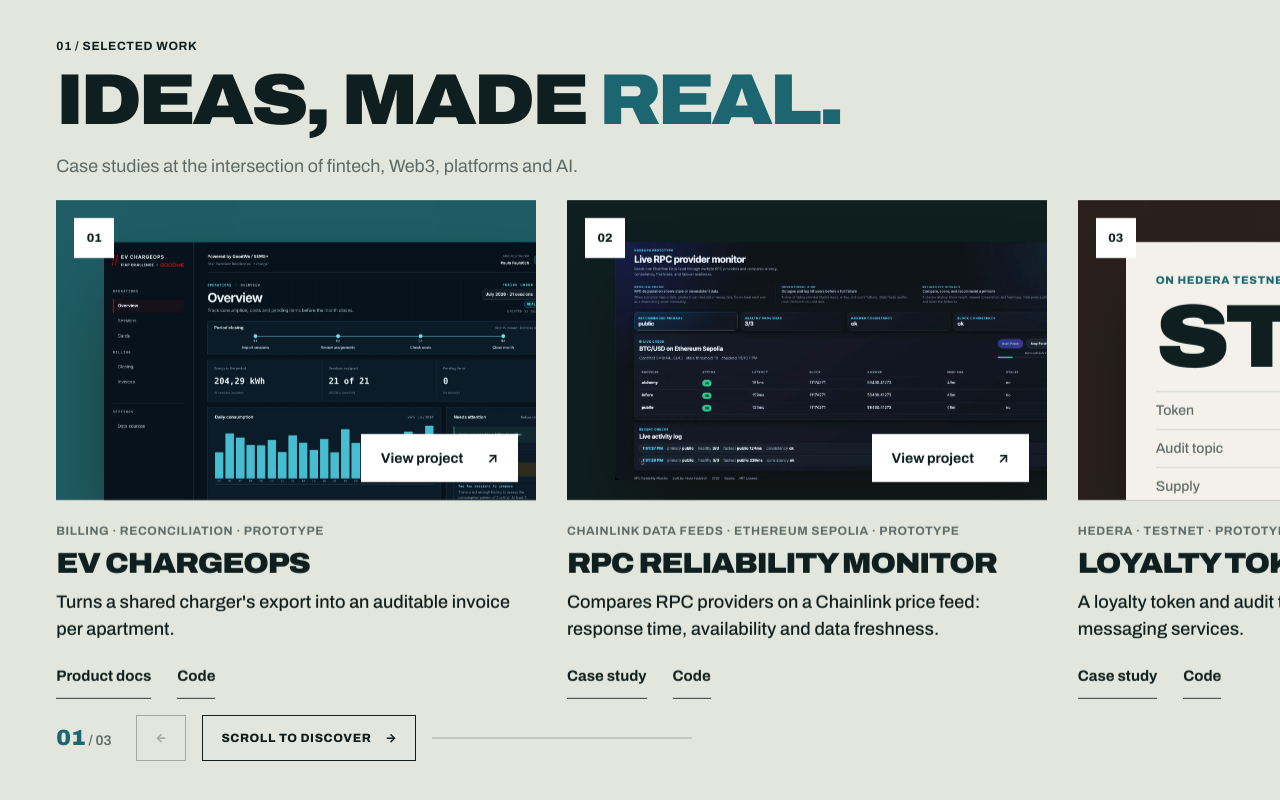
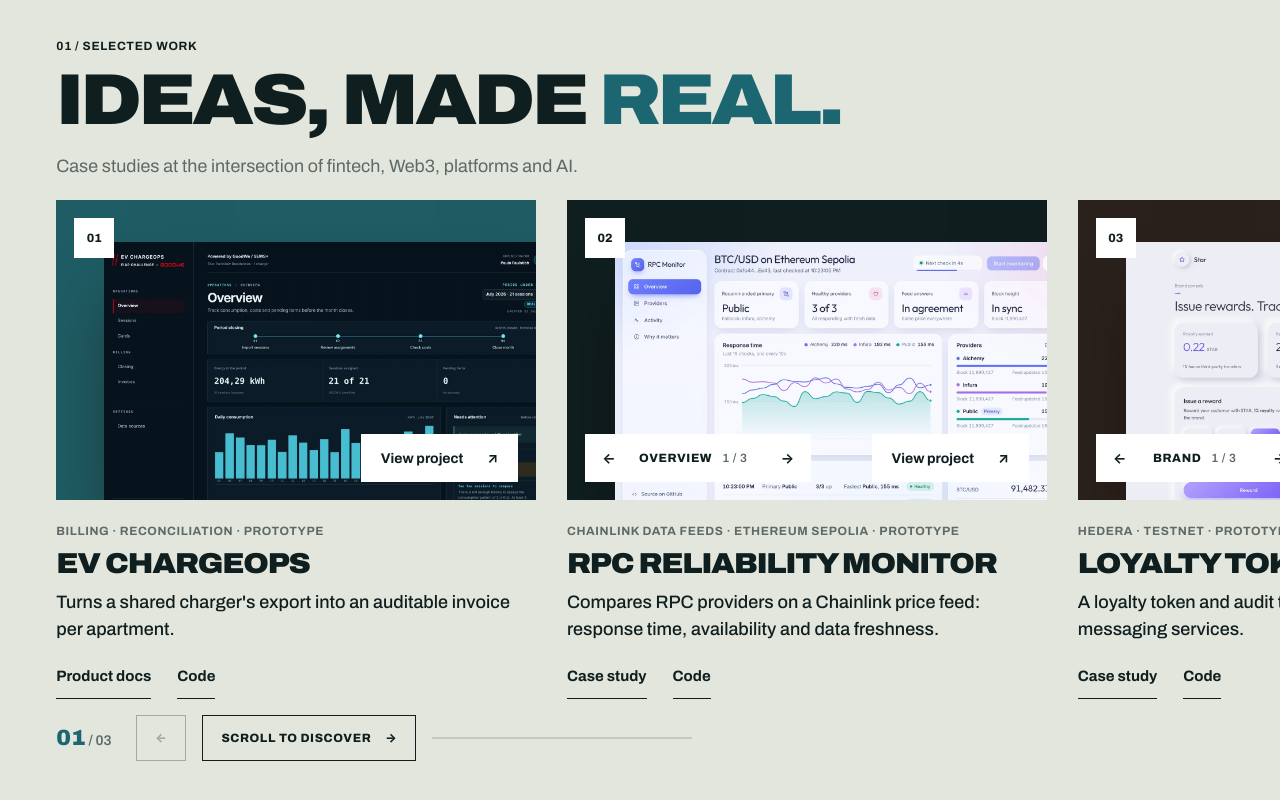
Before and after one commit to paulo-faulstich/paulofaulstich.com, a plain HTML site: page index.html in a window 1280 px wide. Shown: the part 1796-2596 px from the top of the page. Drawn offline with Linux system fonts and the light colour scheme.

Commit message:
Project cards: screenshot sliders for the RPC monitor and the Hedera prototype
Co-Authored-By: Claude Fable 5.2 <noreply@anthropic.com>
Claude-Session: https://claude.ai/code/session_01GB7Mbi2dccKULKQh7EdbTw

```diff
--- a/index.html
+++ b/index.html
@@ -14,7 +14,7 @@
 <meta name="twitter:card" content="summary_large_image">
 <link rel="icon" href="assets/favicon.svg" type="image/svg+xml">
 <link rel="preload" href="v3/fonts/archivo.woff2" as="font" type="font/woff2" crossorigin>
-<link rel="stylesheet" href="v3/v3.css?v=4fcd0cbb">
+<link rel="stylesheet" href="v3/v3.css?v=af669a2f">
 </head>
 <body>
 <a class="skip" href="#main">Skip to content</a>
@@ -122,11 +122,22 @@
     </article>
 
     <article class="card">
+      <div class="stage" data-shots>
         <a class="scene s-violet" href="https://github.com/paulo-faulstich/rpc-reliability-monitor" target="_blank" rel="noopener" aria-label="RPC reliability monitor on GitHub">
           <span class="num" aria-hidden="true">02</span>
-        <span class="win"><img src="assets/rpc-dashboard.webp" width="1600" height="827" loading="lazy" alt="RPC reliability monitor dashboard comparing three providers on a Chainlink BTC/USD feed"></span>
+          <span class="win">
+            <img class="on" data-cap="Overview" src="assets/rpc-overview.webp" width="1600" height="1000" loading="lazy" alt="RPC reliability monitor overview: recommended primary, healthy providers and a response time chart for three providers on a Chainlink BTC/USD feed">
+            <img data-cap="Providers" src="assets/rpc-providers.webp" width="1600" height="1000" loading="lazy" alt="Providers screen: latency, median, success rate, block height and feed answer for each provider">
+            <img data-cap="Activity" src="assets/rpc-activity.webp" width="1600" height="1000" loading="lazy" alt="Activity screen: a log of recent checks with the primary provider and the fastest response">
+          </span>
           <span class="open">View project <span aria-hidden="true">↗</span></span>
         </a>
+        <div class="shots" hidden>
+          <button type="button" aria-label="Previous screen">←</button>
+          <p class="shots-cap" aria-live="polite"></p>
+          <button type="button" aria-label="Next screen">→</button>
+        </div>
+      </div>
       <p class="tags">Chainlink Data Feeds <span aria-hidden="true">·</span> Ethereum Sepolia <span aria-hidden="true">·</span> Prototype</p>
       <h3>RPC reliability monitor</h3>
       <p class="one">Compares RPC providers on a Chainlink price feed: response time, availability and data freshness.</p>
@@ -135,17 +146,22 @@
     </article>
 
     <article class="card">
+      <div class="stage" data-shots>
         <a class="scene s-ink" href="https://github.com/paulo-faulstich/hedera-star-loyalty" target="_blank" rel="noopener" aria-label="Loyalty token prototype on GitHub">
           <span class="num" aria-hidden="true">03</span>
-        <span class="token" aria-hidden="true">
-          <span class="t-net">On Hedera testnet</span>
-          <span class="t-sym">STAR</span>
-          <span class="t-row"><b>Token</b> 0.0.9015462</span>
-          <span class="t-row"><b>Audit topic</b> 0.0.9015468</span>
-          <span class="t-row"><b>Supply</b> 10,000 fixed</span>
+          <span class="win">
+            <img class="on" data-cap="Brand" src="assets/hedera-brand.webp" width="1600" height="1000" loading="lazy" alt="Brand console of the loyalty prototype: royalty earned, rewards issued, treasury balance, redemption rate and a chart of the member balance">
+            <img data-cap="Member" src="assets/hedera-member.webp" width="1600" height="1000" loading="lazy" alt="Member view: STAR balance, a form to redeem with the brand and the earn and redeem history">
+            <img data-cap="Platform" src="assets/hedera-platform.webp" width="1600" height="1000" loading="lazy" alt="Platform console: token schema, account balances and the transfers with the fees the network assessed">
           </span>
           <span class="open">View project <span aria-hidden="true">↗</span></span>
         </a>
+        <div class="shots" hidden>
+          <button type="button" aria-label="Previous screen">←</button>
+          <p class="shots-cap" aria-live="polite"></p>
+          <button type="button" aria-label="Next screen">→</button>
+        </div>
+      </div>
       <p class="tags">Hedera <span aria-hidden="true">·</span> Testnet <span aria-hidden="true">·</span> Prototype</p>
       <h3>Loyalty token prototype</h3>
       <p class="one">A loyalty token and audit trail built on Hedera's token and messaging services.</p>
@@ -274,6 +290,6 @@
   <p class="fine"><span>© 2026 Paulo Faulstich</span><a href="#top">Back to top <span aria-hidden="true">↑</span></a></p>
 </footer>
 
-<script src="v3/v3.js?v=4fcd0cbb" defer></script>
+<script src="v3/v3.js?v=af669a2f" defer></script>
 </body>
 </html>
--- a/v3/v3.css
+++ b/v3/v3.css
@@ -147,6 +147,17 @@ html.menu-on{overflow:hidden}
 .win{position:absolute;left:10%;right:-6%;top:14%;overflow:hidden;box-shadow:0 36px 70px -24px rgba(20,8,2,.65);transition:transform .5s cubic-bezier(.2,.7,.2,1)}
 .win img{width:100%;height:auto}
 .scene:hover .win{transform:translate(-10px,-10px)}
+.stage{position:relative}
+.win img + img{position:absolute;left:0;top:0}
+[data-shots] .win img{opacity:0;transition:opacity .35s ease}
+[data-shots] .win img.on{opacity:1}
+.shots{position:absolute;left:18px;bottom:18px;z-index:3;display:flex;align-items:stretch;min-height:48px;background:#fff;color:var(--ink)}
+.shots[hidden]{display:none}
+.shots button{font:inherit;font-size:14px;font-weight:700;color:inherit;background:none;border:0;width:48px;cursor:pointer;transition:background .2s,color .2s}
+.shots button:hover{background:var(--ink);color:#fff}
+.shots-cap{margin:0;display:flex;align-items:center;gap:10px;padding:0 16px 0 6px;min-width:112px;justify-content:center;font-size:12px;font-weight:800;letter-spacing:.05em;text-transform:uppercase;white-space:nowrap}
+.shots-cap b{font-weight:600;color:var(--ash)}
+@media (max-width:560px){.shots-cap{display:none}}
 .open{position:absolute;right:18px;bottom:18px;z-index:2;display:inline-flex;align-items:center;gap:24px;min-height:48px;padding:0 20px;background:#fff;color:var(--ink);font-size:14px;font-weight:700;transition:background .2s,color .2s}
 .scene:hover .open{background:var(--ink);color:#fff}
 .token{position:absolute;left:10%;top:14%;width:min(60%,470px);padding:clamp(18px,2.4vw,30px);background:var(--bone);color:var(--ink);display:flex;flex-direction:column;gap:8px;box-shadow:0 36px 70px -24px rgba(0,0,0,.7)}
--- a/v3/v3.js
+++ b/v3/v3.js
@@ -196,6 +196,7 @@
       if (track.__io) track.__io.disconnect();
       track.removeAttribute('tabindex');
       track.addEventListener('focusin', function (e) {
+        if (e.target.closest && e.target.closest('.shots')) return;
         var c = e.target.closest && e.target.closest('.card');
         if (c && pin) window.scrollTo(0, pin.top + pin.len * Array.prototype.indexOf.call(cards, c) / (cards.length - 1));
       });
@@ -294,3 +295,31 @@
   });
   if (window.matchMedia) window.matchMedia('(min-width:721px)').addEventListener('change', function (e) { if (e.matches && menu.classList.contains('on')) set(false, true); });
 })();
+
+// Screenshot sliders inside a project card: several screens in one window.
+(function () {
+  var sliders = document.querySelectorAll('[data-shots]');
+  Array.prototype.forEach.call(sliders, function (el) {
+    var imgs = el.querySelectorAll('.win img');
+    var nav = el.querySelector('.shots');
+    if (!nav || imgs.length < 2) return;
+    var cap = nav.querySelector('.shots-cap');
+    var btns = nav.querySelectorAll('button');
+    var index = 0;
+    function show(i) {
+      index = (i + imgs.length) % imgs.length;
+      Array.prototype.forEach.call(imgs, function (img, n) { img.classList.toggle('on', n === index); });
+      cap.textContent = '';
+      cap.appendChild(document.createTextNode(imgs[index].getAttribute('data-cap') || ''));
+      var b = document.createElement('b');
+      b.textContent = (index + 1) + ' / ' + imgs.length;
+      cap.appendChild(b);
+    }
+    // The other screens are lazy; fetch them once the first one is asked for.
+    function warm() { Array.prototype.forEach.call(imgs, function (img) { img.loading = 'eager'; }); }
+    btns[0].addEventListener('click', function () { warm(); show(index - 1); });
+    btns[1].addEventListener('click', function () { warm(); show(index + 1); });
+    nav.hidden = false;
+    show(0);
+  });
+})();
```
Also changed, not shown: assets/hedera-brand.webp (added), assets/hedera-member.webp (added), assets/hedera-platform.webp (added), assets/rpc-activity.webp (added), assets/rpc-overview.webp (added), assets/rpc-providers.webp (added). Lines whose indentation alone changed are shown as unchanged.
